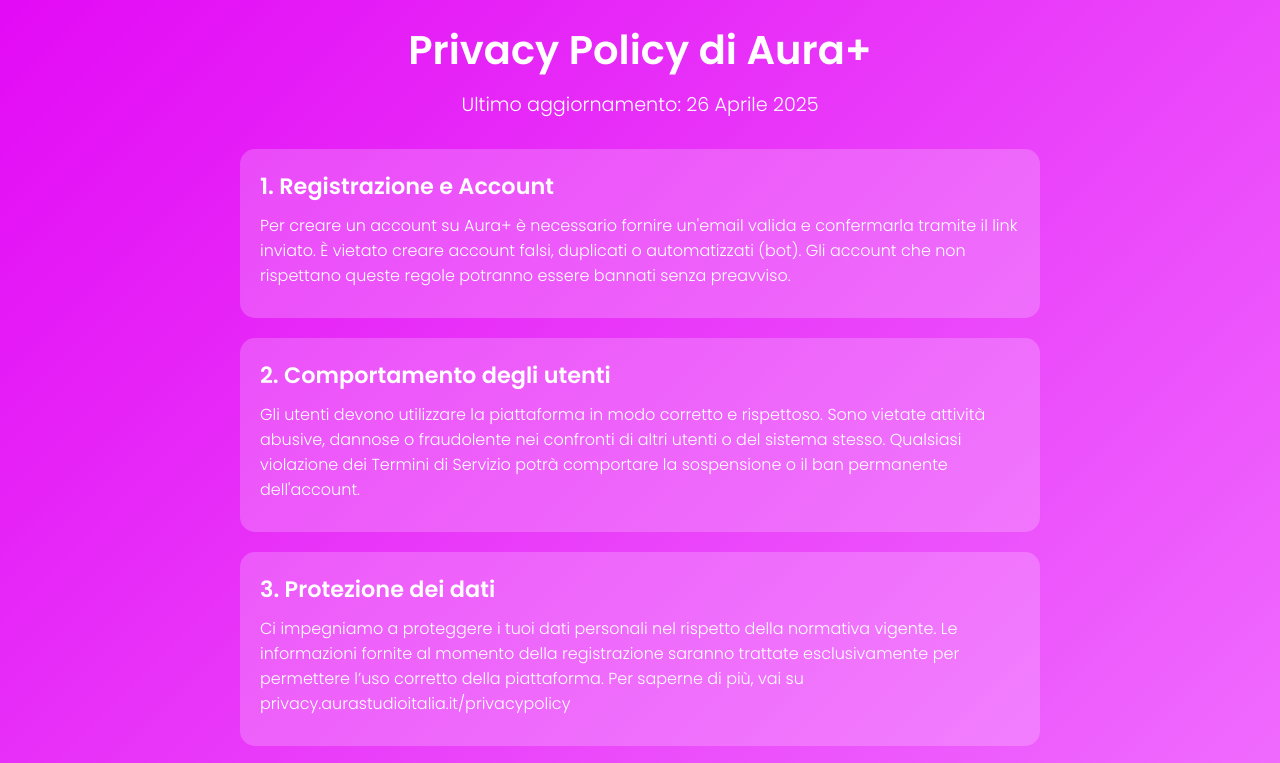
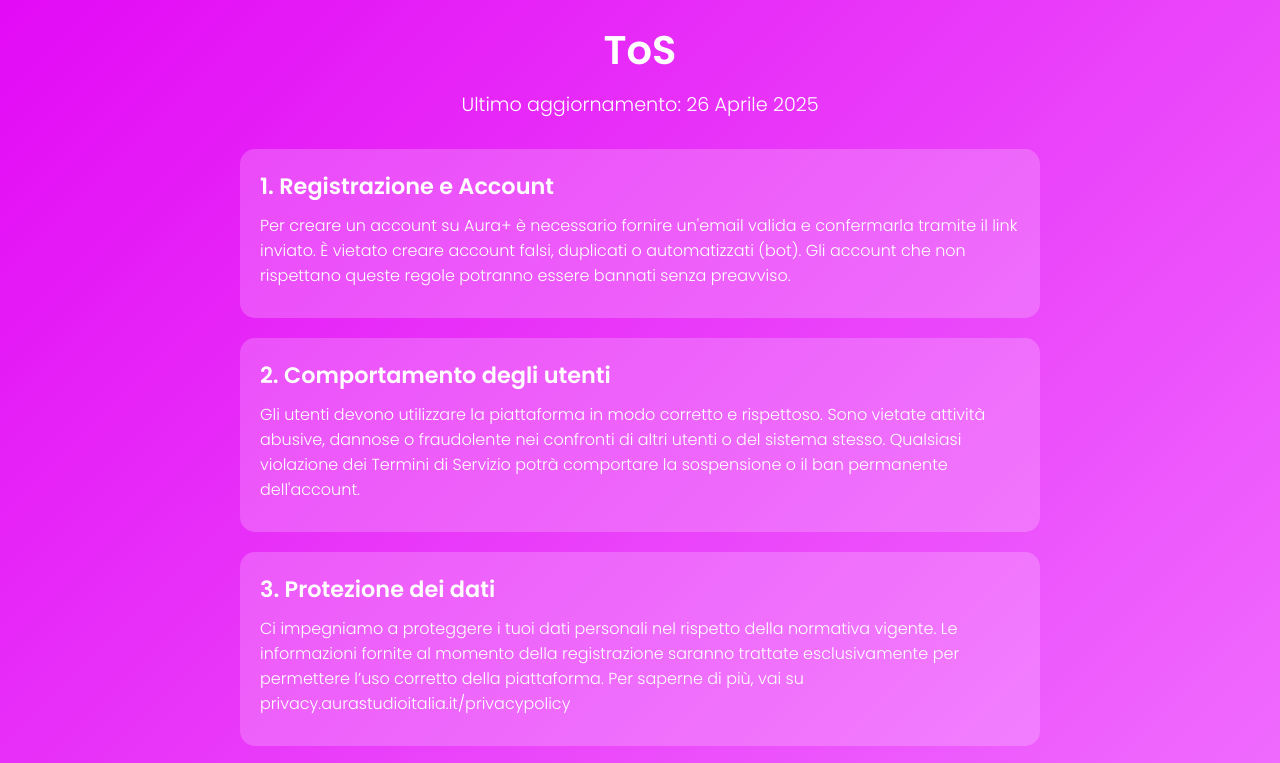
Before and after one commit to madebyanto/auraprivacycenter, a plain HTML site: page tos.html in a window 1280 px wide. Shown: the top 763 px of the page. Drawn offline with Linux system fonts and the light colour scheme.

Commit message:
Update tos.html

```diff
--- a/tos.html
+++ b/tos.html
@@ -74,7 +74,7 @@
 <body>
     <div class="container">
         <header>
-            <h1>Privacy Policy di Aura+</h1>
+            <h1>ToS</h1>
             <p>Ultimo aggiornamento: 26 Aprile 2025</p>
         </header>
 
```
